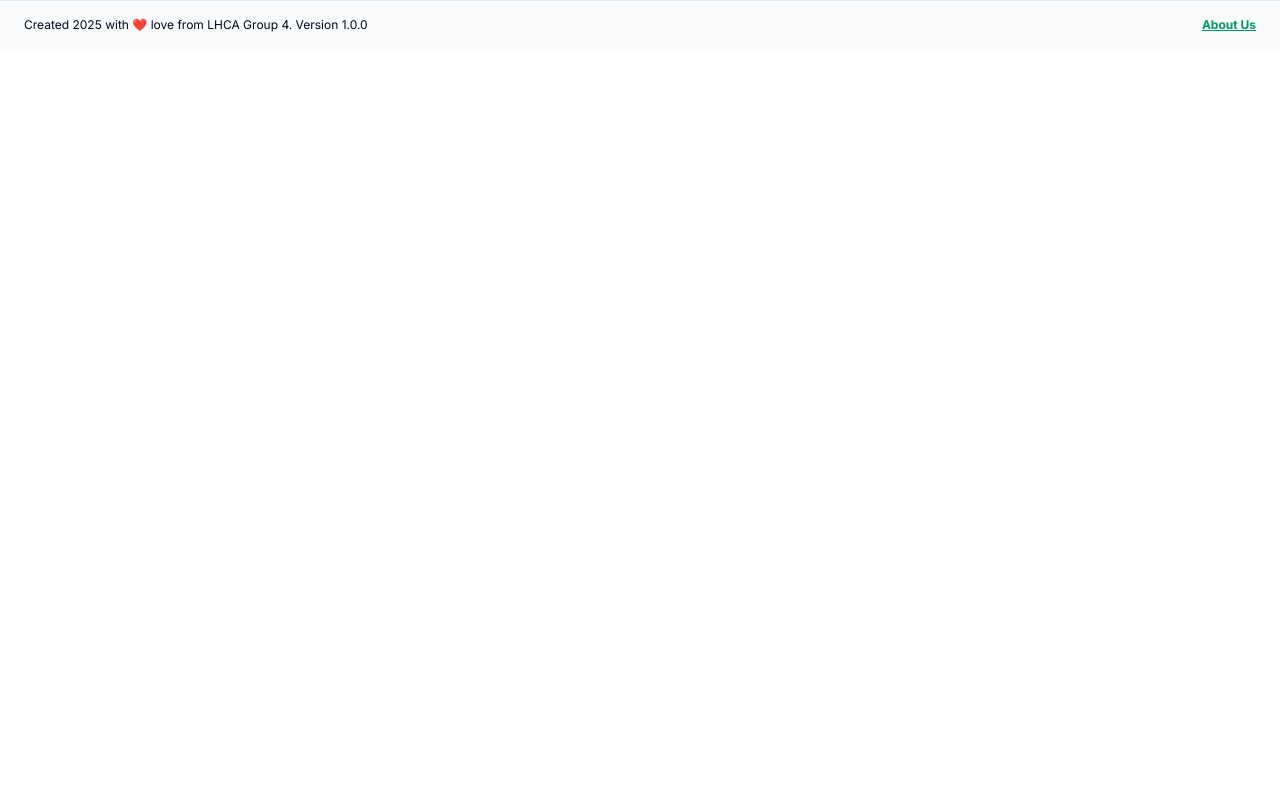
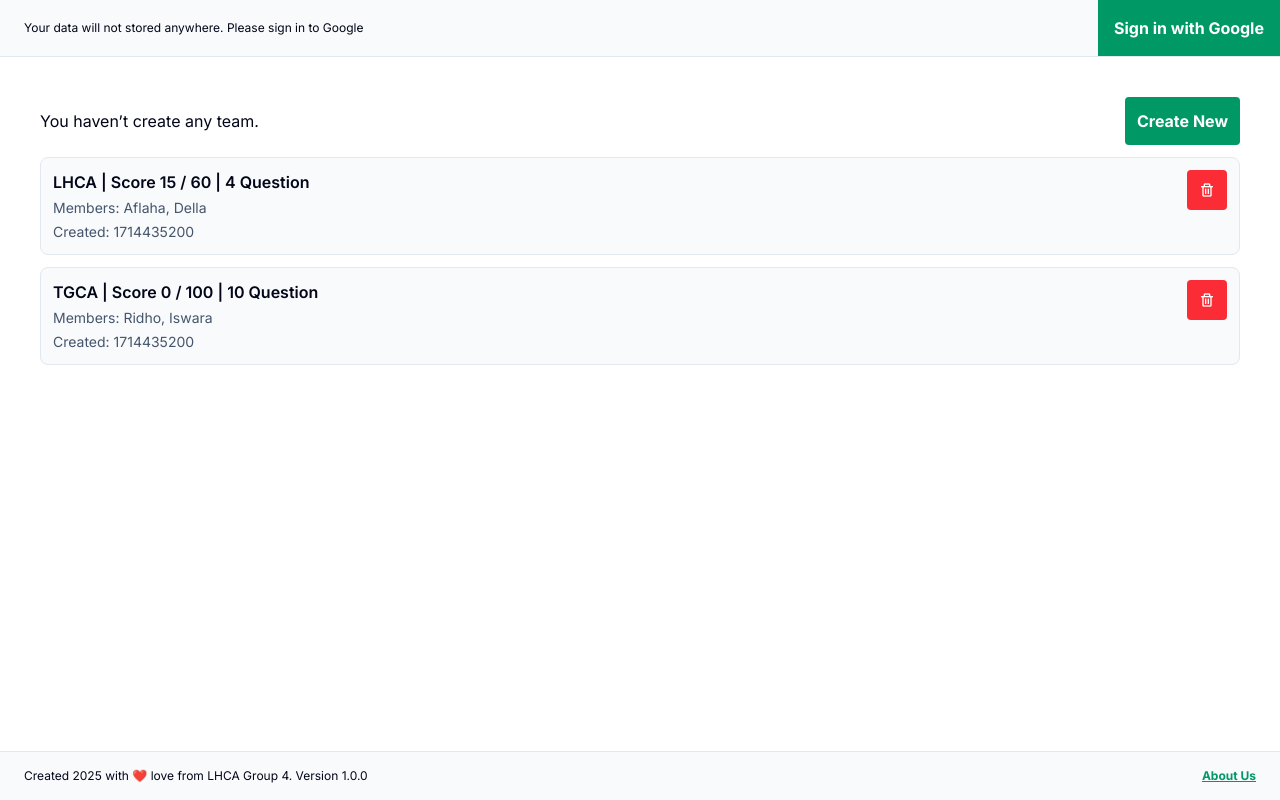
Before and after one commit to lhca2025group4/tukel, a Vue app: page / in a window 1280 px wide. Built offline with nearby package versions, Linux system fonts and the light colour scheme.

Commit message:
chore: add dashboard page

```diff
--- a/src/App.vue
+++ b/src/App.vue
@@ -1,10 +1,16 @@
 <script setup>
-import { RouterView } from 'vue-router'
+import { computed } from 'vue'
+import { RouterView, useRoute } from 'vue-router'
+import Header from './components/Header.vue'
 import Footer from './components/Footer.vue'
+
+const route = useRoute()
+const currentRouteName = computed(() => route.name)
 </script>
 
 <template>
-  <div class="flex flex-col h-screen w-screen font-sans bg-white overflow-hidden">
+  <div class="flex flex-col h-screen w-screen font-sans bg-white overflow-hidden antialiased">
+    <Header v-if="currentRouteName !== 'about' && currentRouteName !== 'login'" />
     <RouterView />
     <Footer />
   </div>
--- /dev/null
+++ b/src/components/Header.vue
@@ -0,0 +1,26 @@
+<script setup>
+import { storeToRefs } from 'pinia'
+import { useMainStore } from '../stores/main'
+
+const mainStore = useMainStore()
+const { isLoggedIn } = storeToRefs(mainStore)
+
+function buttonClick() {
+  if (isLoggedIn.value) {
+  } else {
+  }
+}
+</script>
+
+<template>
+  <header class="flex justify-between bg-slate-50 border-b border-slate-200 text-xs font-sans">
+    <div class="flex items-center px-6">
+      <span class="text-xs text-slate-950">{{ isLoggedIn ? `Welcome back, Aflaha` : `Your data will not stored anywhere.
+        Please sign in to Google` }}</span>
+    </div>
+    <button @click="buttonClick"
+      class="bg-emerald-600 text-white p-4 hover:bg-emerald-500 transition duration-200 text-xs md:text-base font-bold cursor-pointer whitespace-nowrap">
+      {{ isLoggedIn ? 'Sign Out' : 'Sign in with Google' }}
+    </button>
+  </header>
+</template>
--- a/src/pages/AboutPage.vue
+++ b/src/pages/AboutPage.vue
@@ -26,7 +26,7 @@ const datas = [
 </script>
 
 <template>
-  <main class="flex flex-col items-center h-full px-6 sm:px-10 py-6 sm:py-10 bg-white overflow-auto">
+  <main class="flex flex-col h-full px-6 sm:px-10 py-6 sm:py-10 bg-white overflow-auto">
     <div class="max-w-[880px] w-full flex flex-col gap-6">
       <div class="flex flex-col gap-1">
         <div class="flex gap-2 items-center">
--- /dev/null
+++ b/src/pages/DashboardPage.vue
@@ -0,0 +1,40 @@
+<script setup>
+import { storeToRefs } from 'pinia'
+import { useMainStore } from '../stores/main'
+
+const mainStore = useMainStore()
+const { isLoggedIn, teamDatas } = storeToRefs(mainStore)
+</script>
+
+<template>
+  <main class="flex flex-col gap-3 h-full px-6 sm:px-10 py-6 sm:py-10 bg-white overflow-auto">
+    <div class="flex gap-6 items-center">
+      <p v-if="!isLoggedIn" class="text-base text-slate-950 grow">You haven’t create any team.</p>
+      <button
+        class="bg-emerald-600 text-white p-3 rounded hover:bg-emerald-500 transition duration-200 text-base font-bold cursor-pointer whitespace-nowrap"
+        :class="{ 'w-full': isLoggedIn }">Create
+        New</button>
+    </div>
+    <ul class="flex flex-col gap-3">
+      <li v-for="team in teamDatas" class="flex items-start gap-2 p-3 bg-slate-50 border border-slate-200 rounded-lg">
+        <div class="flex flex-col gap-1 grow">
+          <h3 class="block md:hidden text-base font-semibold text-slate-950">{{ team.name }}</h3>
+          <div class="flex gap-1">
+            <h3 class="hidden md:block text-base font-semibold text-slate-950">{{ team.name }}</h3>
+            <span class="hidden md:block text-base font-semibold text-slate-950">|</span>
+            <span class="text-base font-semibold text-slate-950">Score {{ team.score.current }} / {{ team.score.total
+            }}</span>
+            <span class="text-base font-semibold text-slate-950">|</span>
+            <span class="text-base font-semibold text-slate-950">{{ team.question }} Question</span>
+          </div>
+          <span class="text-sm font-normal text-slate-600">Members: {{ team.members.join(', ') }}</span>
+          <span class="text-sm font-normal text-slate-600">Created: {{ team.createdAt }}</span>
+        </div>
+        <button
+          class="flex justify-center items-center p-3 bg-red-500 text-white rounded hover:bg-red-600 transition duration-200 cursor-pointer">
+          <i class='bx bx-trash text-base'></i>
+        </button>
+      </li>
+    </ul>
+  </main>
+</template>
--- a/src/router/index.js
+++ b/src/router/index.js
@@ -1,10 +1,21 @@
 import { createRouter, createWebHistory } from 'vue-router'
 import AboutPage from '@/pages/AboutPage.vue'
 import LoginPage from '@/pages/LoginPage.vue'
+import DashboardPage from '@/pages/DashboardPage.vue'
 
 const router = createRouter({
   history: createWebHistory(import.meta.env.BASE_URL),
   routes: [
+    {
+      name: 'home',
+      path: '/',
+      component: DashboardPage,
+    },
+    {
+      name: 'dashboard',
+      path: '/dashboard',
+      component: DashboardPage,
+    },
     {
       name: 'login',
       path: '/login',
--- /dev/null
+++ b/src/stores/main.js
@@ -0,0 +1,33 @@
+import { defineStore } from 'pinia'
+
+export const useMainStore = defineStore('main', {
+  state: () => ({
+    isLoggedIn: false,
+    teamDatas: [
+      {
+        name: 'LHCA',
+        score: {
+          current: 15,
+          total: 60,
+        },
+        question: 4,
+        members: ['Aflaha', 'Della'],
+        updatedAt: 1714435200,
+        createdAt: 1714435200,
+      },
+      {
+        name: 'TGCA',
+        score: {
+          current: 0,
+          total: 100,
+        },
+        question: 10,
+        members: ['Ridho', 'Iswara'],
+        updatedAt: 1714435200,
+        createdAt: 1714435200,
+      },
+    ],
+  }),
+  getters: {},
+  actions: {},
+})
```
